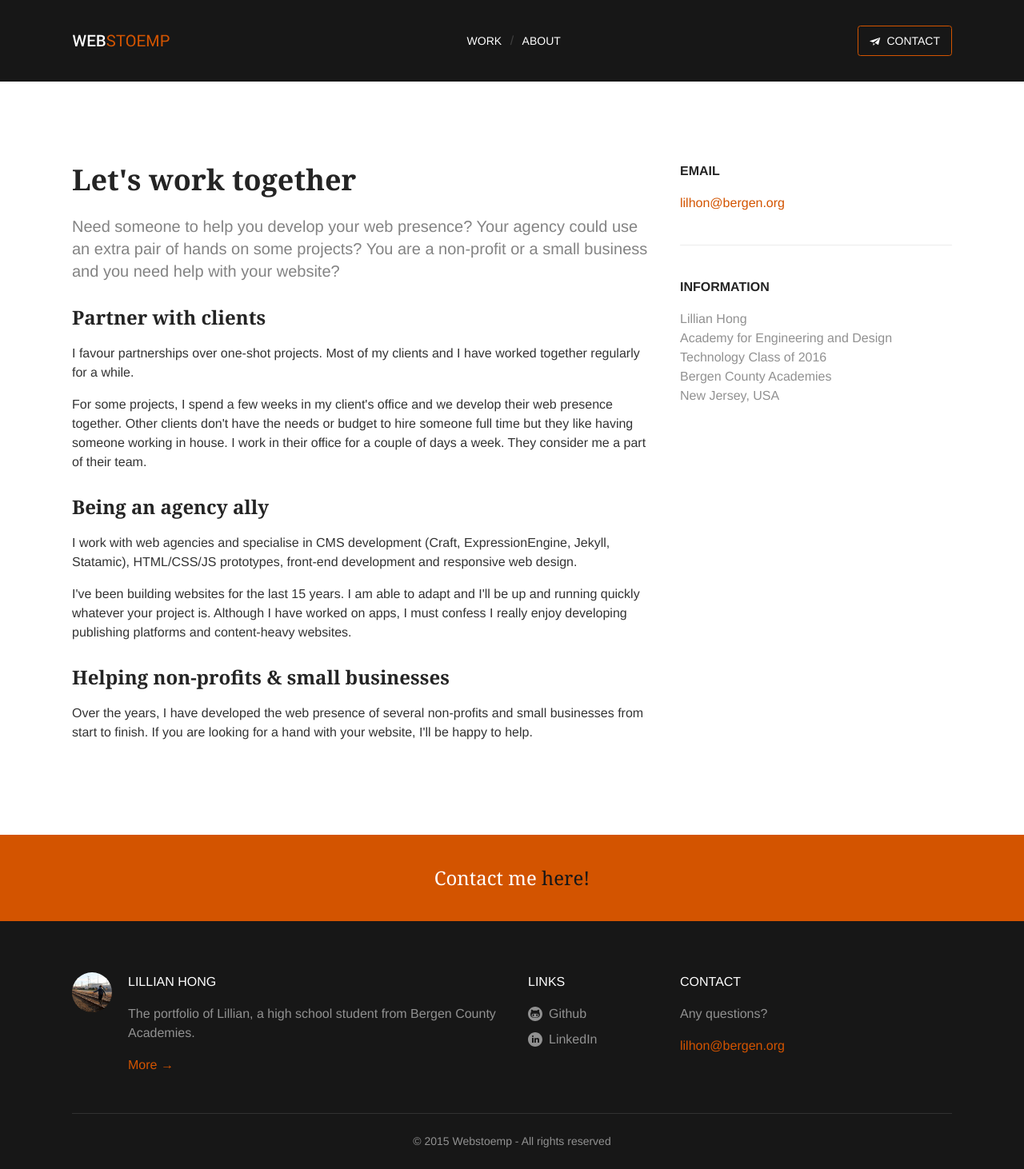
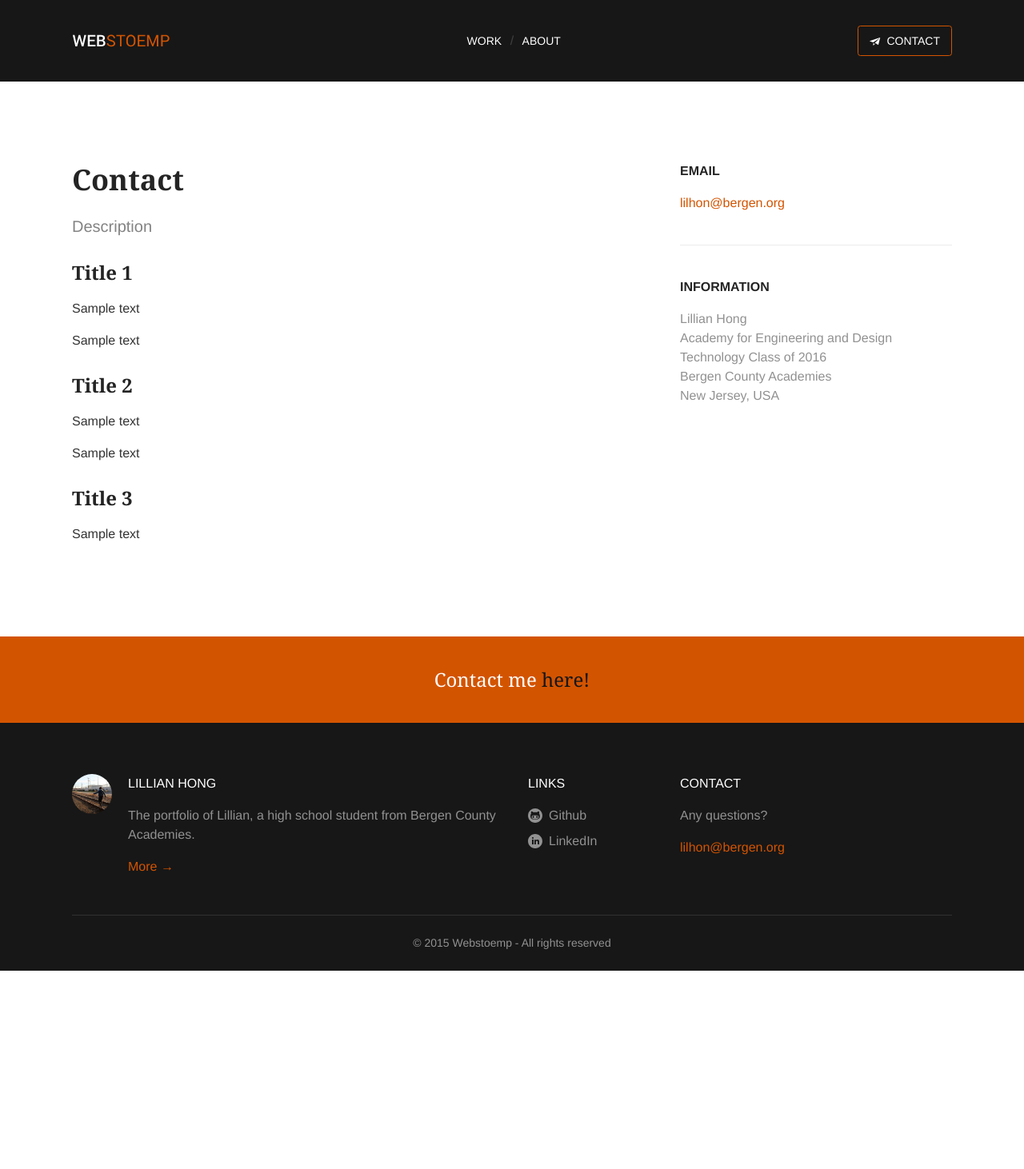
Before and after one commit to lillianhong/lillianhong.github.io, a Jekyll site: the page built from contact/index.html, in a window 1280 px wide. Shown: the whole page at 80% size. Built offline with Jekyll 4.4.1, drawn with Linux system fonts in a browser that asks for light colours; after the commit the page ends 1214 px from its top, so only the background shows below that.

Commit message:
contact page

```diff
--- a/contact/index.html
+++ b/contact/index.html
@@ -9,21 +9,21 @@ current_nav: contact
 
   <div class="grid">
     <div class="wysiwyg  maincontent__primary  grid__unit  medium-span-8of12">
-      <h1 class="h1  h1--notop">Let's work together</h1>
+      <h1 class="h1  h1--notop">Contact</h1>
       <div class="intro">
-        <p>Need someone to help you develop your web presence? Your agency could use an extra pair of hands on some projects? You are a non-profit or a small business and you need help with your website?</p>
+        <p>Description</p>
       </div>
 
-      <h2>Partner with clients</h2>
-      <p>I favour partnerships over one-shot projects. Most of my clients and I have worked together regularly for a while.</p>
-      <p>For some projects, I spend a few weeks in my client's office and we develop their web presence together. Other clients don't have the needs or budget to hire someone full time but they like having someone working in house. I work in their office for a couple of days a week. They consider me a part of their team.</p>
+      <h2>Title 1</h2>
+      <p>Sample text</p>
+      <p>Sample text</p>
 
-      <h2>Being an agency ally</h2>
-      <p>I work with web agencies and specialise in CMS development (Craft, ExpressionEngine, Jekyll, Statamic), HTML/CSS/JS prototypes, front-end development and responsive web design.</p>
-      <p>I've been building websites for the last 15 years. I am able to adapt and I'll be up and running quickly whatever your project is. Although I have worked on apps, I must confess I really enjoy developing publishing platforms and content-heavy websites.</p>
+      <h2>Title 2</h2>
+      <p>Sample text</p>
+      <p>Sample text</p>
 
-      <h2>Helping non-profits &amp; small businesses</h2>
-      <p>Over the years, I have developed the web presence of several non-profits and small businesses from start to finish. If you are looking for a hand with your website, I'll be happy to help.</p>
+      <h2>Title 3</h2>
+      <p>Sample text</p>
     </div><!--
  --><div class="maincontent__secondary  grid__unit  medium-span-4of12">
 
```
